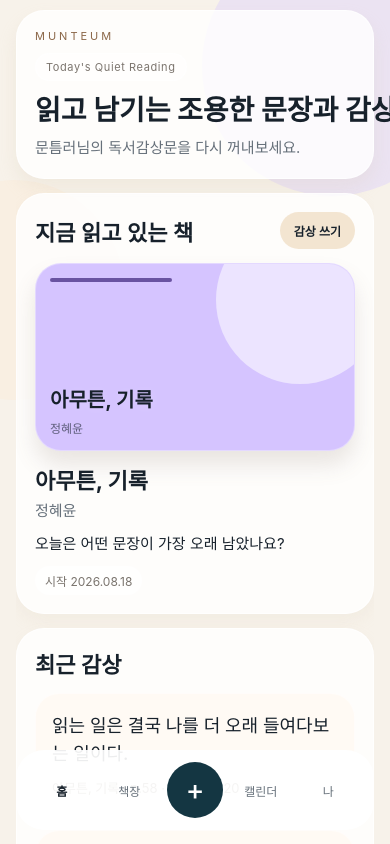
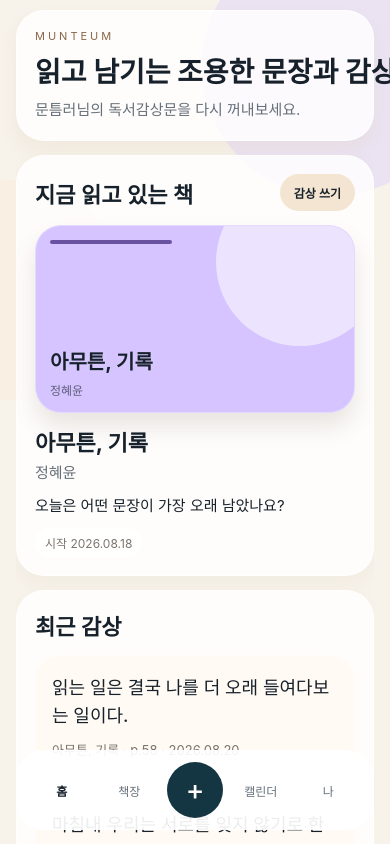
Before and after one commit to MIJUUUUU/munteum, a React Native app in the folder munteum-mobile/: screen / in a window 390 px wide. Built offline with nearby package versions, Linux system fonts and the light colour scheme.

Commit message:
style: simplify home header

```diff
--- a/munteum-mobile/src/screens/app-shell.tsx
+++ b/munteum-mobile/src/screens/app-shell.tsx
@@ -24,9 +24,6 @@ export function MainShell({ app }: { app: MunteumApp }) {
       <View style={styles.header}>
         <View>
           <Text style={styles.wordmark}>MUNTEUM</Text>
-          <View style={styles.headerMoodPill}>
-            <Text style={styles.headerMoodLabel}>Today&apos;s Quiet Reading</Text>
-          </View>
           <Text style={styles.headerTitle}>읽고 남기는 조용한 문장과 감상</Text>
           <Text style={styles.headerSubtitle}>{app.currentUser?.nickname}님의 독서감상문을 다시 꺼내보세요.</Text>
         </View>
--- a/munteum-mobile/src/styles/munteum-styles.ts
+++ b/munteum-mobile/src/styles/munteum-styles.ts
@@ -132,21 +132,6 @@ export const styles = StyleSheet.create({
     fontSize: 11,
     letterSpacing: 3,
     color: "#8B6748",
-  },
-  headerMoodPill: {
-    alignSelf: "flex-start",
-    marginTop: 10,
-    backgroundColor: "rgba(255,255,255,0.58)",
-    borderRadius: 999,
-    paddingHorizontal: 10,
-    paddingVertical: 6,
-    borderWidth: 1,
-    borderColor: "rgba(255,255,255,0.5)",
-  },
-  headerMoodLabel: {
-    fontSize: 11,
-    letterSpacing: 0.6,
-    color: "#7C756E",
   },
   headerTitle: {
     marginTop: 12,
```
